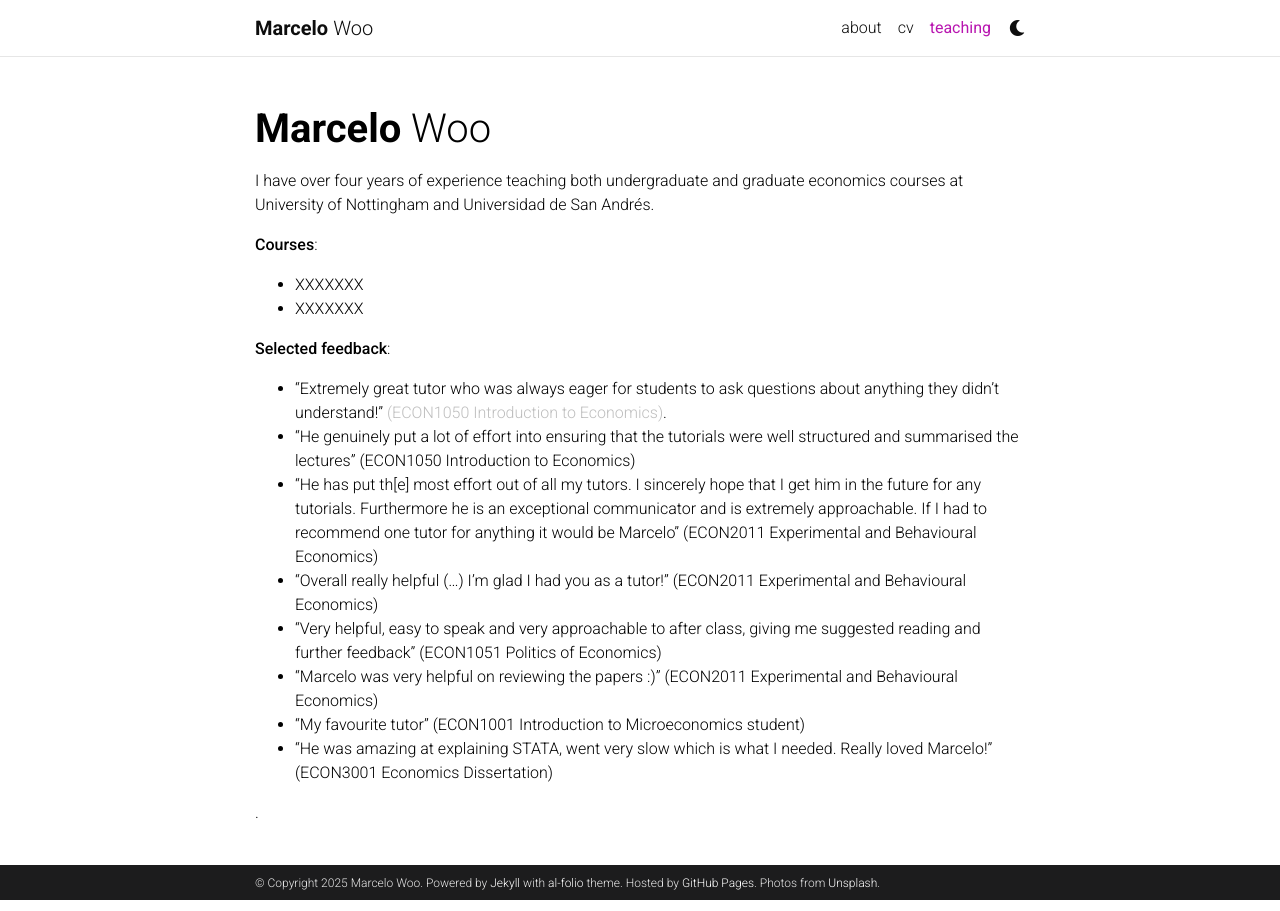
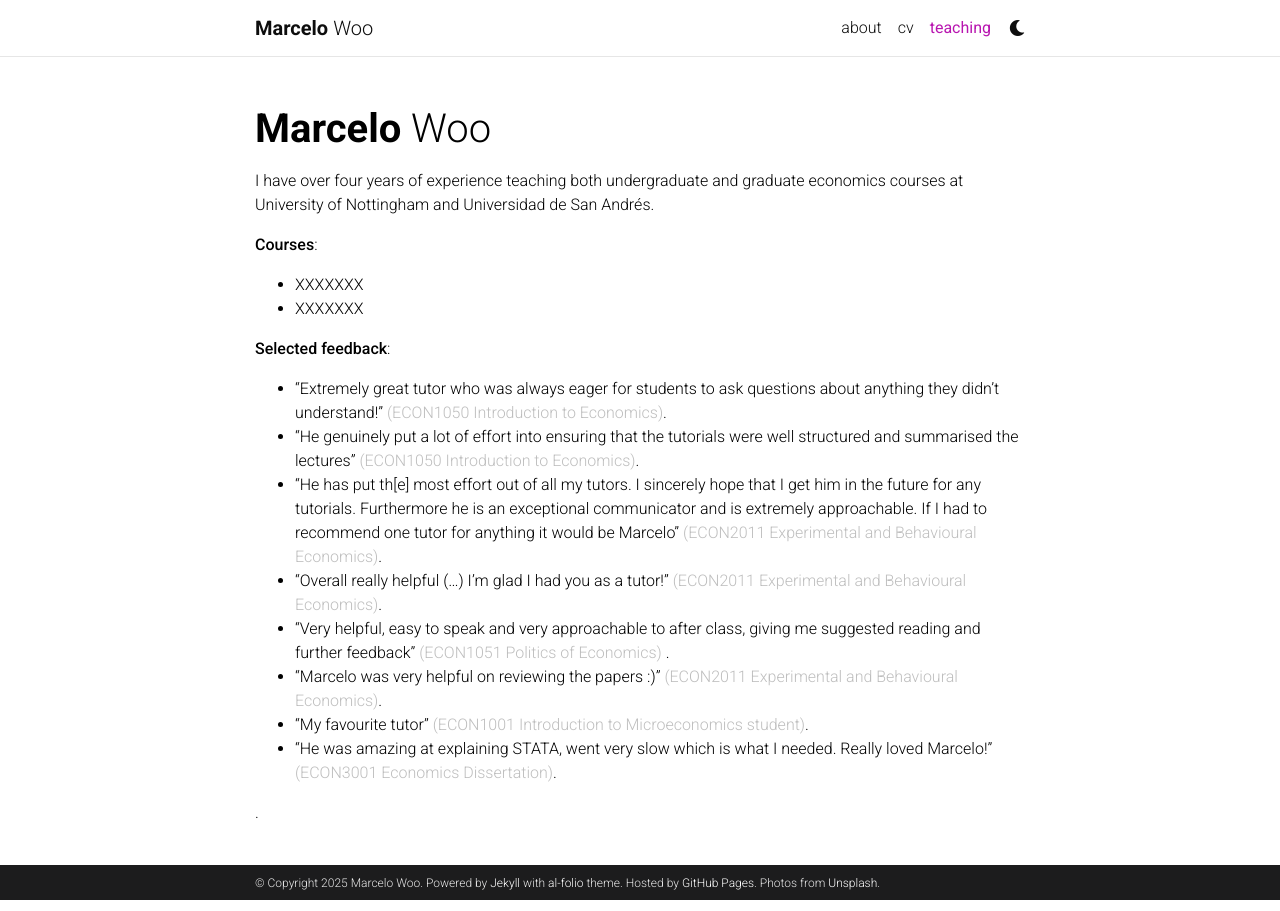
Before and after one commit to marcelowoo/marcelowoo.github.io, a Jekyll site: the page built from _pages/teaching.md, in a window 1280 px wide. Built offline with Jekyll 4.4.1, drawn with Linux system fonts in a browser that asks for light colours; comment, search, counter and statistics services are not loaded; a style sheet for code colours, icons or effects is not loaded.

Commit message:
Attenuate font color in teaching feedback

```diff
--- a/_pages/teaching.md
+++ b/_pages/teaching.md
@@ -21,17 +21,17 @@
 
 <!-- 2021-2022: -->
 - "Extremely great tutor who was always eager for students to ask questions about anything they didn't understand!" <span style="color:#BEBEBE">(ECON1050 Introduction to Economics)</span>.
-- "He genuinely put a lot of effort into ensuring that the tutorials were well structured and summarised the lectures" (ECON1050 Introduction to Economics)
+- "He genuinely put a lot of effort into ensuring that the tutorials were well structured and summarised the lectures" <span style="color:#BEBEBE">(ECON1050 Introduction to Economics)</span>.
 <!-- 2022-2023: -->
-- "He has put th[e] most effort out of all my tutors. I sincerely hope that I get him in the future for any tutorials. Furthermore he is an exceptional communicator and is extremely approachable. If I had to recommend one tutor for anything it would be Marcelo" (ECON2011 Experimental and Behavioural Economics)
-- "Overall really helpful (...) I'm glad I had you as a tutor!" (ECON2011 Experimental and Behavioural Economics)
+- "He has put th[e] most effort out of all my tutors. I sincerely hope that I get him in the future for any tutorials. Furthermore he is an exceptional communicator and is extremely approachable. If I had to recommend one tutor for anything it would be Marcelo" <span style="color:#BEBEBE">(ECON2011 Experimental and Behavioural Economics)</span>.
+- "Overall really helpful (...) I'm glad I had you as a tutor!" <span style="color:#BEBEBE">(ECON2011 Experimental and Behavioural Economics)</span>.
 <!-- 2023-2024: -->
-- "Very helpful, easy to speak and very approachable to after class, giving me suggested reading and further feedback" (ECON1051 Politics of Economics)
-- "Marcelo was very helpful on reviewing the papers :)" (ECON2011 Experimental and Behavioural Economics)
-- "My favourite tutor" (ECON1001 Introduction to Microeconomics student)
+- "Very helpful, easy to speak and very approachable to after class, giving me suggested reading and further feedback" <span style="color:#BEBEBE">(ECON1051 Politics of Economics) </span>.
+- "Marcelo was very helpful on reviewing the papers :)" <span style="color:#BEBEBE">(ECON2011 Experimental and Behavioural Economics)</span>.
+- "My favourite tutor" <span style="color:#BEBEBE">(ECON1001 Introduction to Microeconomics student)</span>.
 <!-- 2024-2025: -->
 <!-- - "Marcelo explained things clearly" (ECON3001 Economics Dissertation) -->
 <!-- - "[V]ery helpful and approachable" (ECON3001 Economics Dissertation) -->
-- "He was amazing at explaining STATA, went very slow which is what I needed. Really loved Marcelo!" (ECON3001 Economics Dissertation)
+- "He was amazing at explaining STATA, went very slow which is what I needed. Really loved Marcelo!" <span style="color:#BEBEBE">(ECON3001 Economics Dissertation)</span>.
 
 <span style="color:gray"></span>.
```
